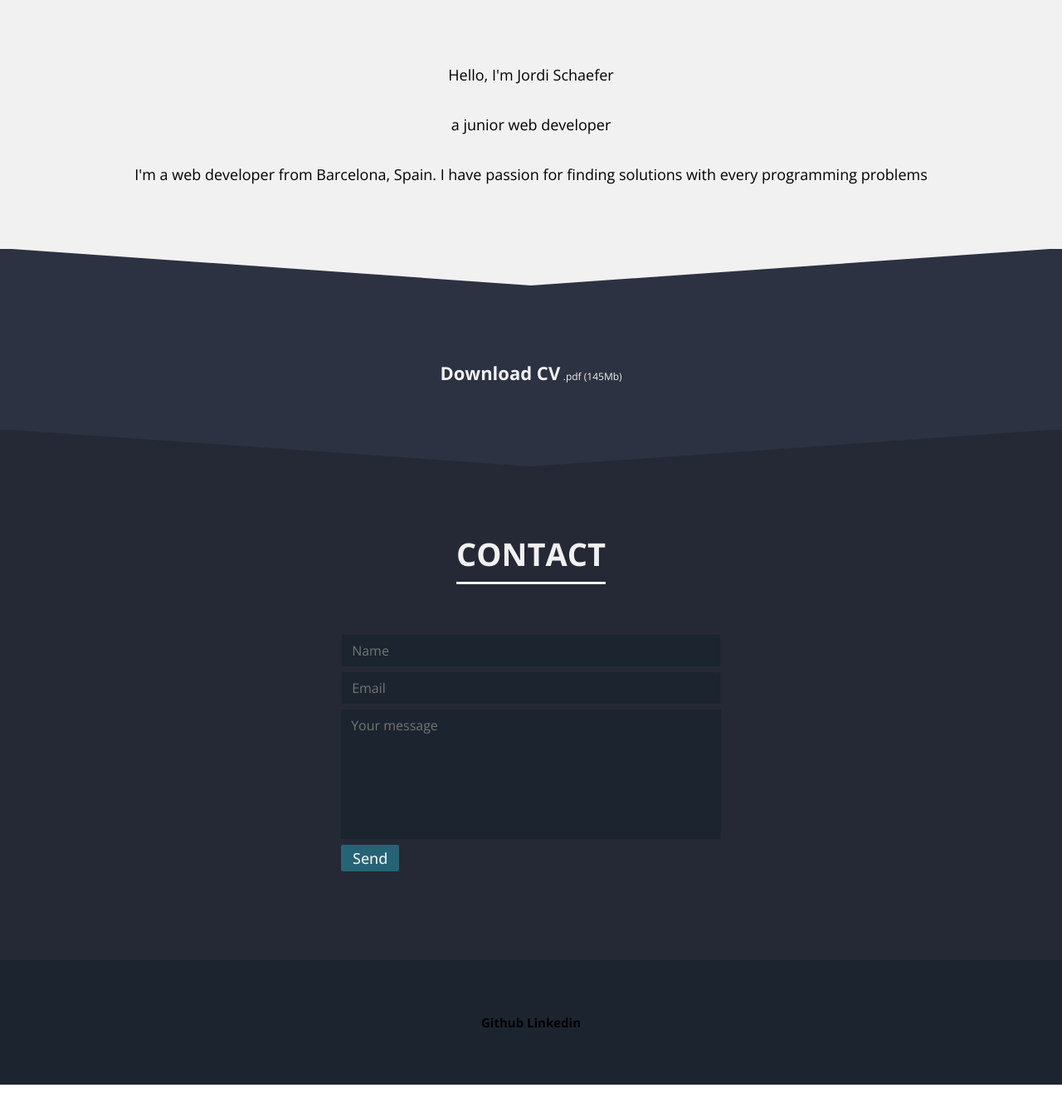
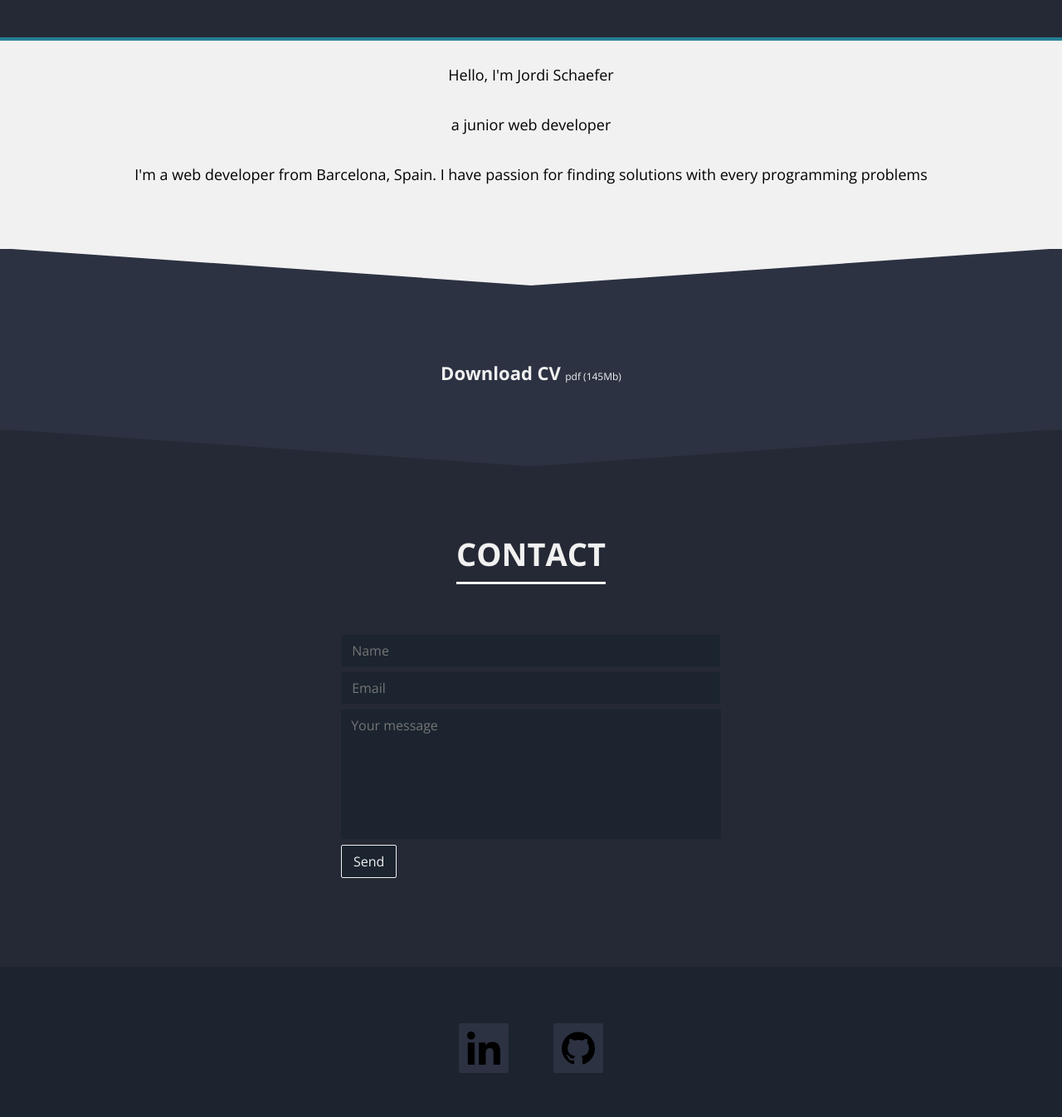
Before and after one commit to JSchaefer21/portfolio, a React (Create React App) app in the folder app/: page / in a window 1280 px wide. Shown: the top 1346 px of the page at 83% size. Before the commit the page ends 1307 px from the top, so only its background shows below. Built offline with nearby package versions, Linux system fonts and the light colour scheme.

Commit message:
Update header and footer with links

```diff
--- a/app/src/components/CV.jsx
+++ b/app/src/components/CV.jsx
@@ -2,8 +2,11 @@ import '../styles/CV.sass'
 
 function CV(){
     return <div className='CV' >
-        <a className='CV__tittle' href="../../CV_Jordi_Schaefer.pdf" download="CV_Jordi_Schaefer.pdf">Download CV</a>
-        <p className='CV__description'> .pdf (145Mb)</p>
+        <a className='CV__tittle' href="../../CV_Jordi_Schaefer.pdf" download="CV_Jordi_Schaefer.pdf">
+            Download CV
+            <p className='CV__description'> pdf (145Mb)</p>
+        </a>
+
     </div>
 }
 
--- a/app/src/components/Formular.jsx
+++ b/app/src/components/Formular.jsx
@@ -19,7 +19,7 @@ function Formular(){
             setMessage('Email is not valid')
             return
         } else if(e.target.message.value === '') {
-            setMessage('There is no message to send')
+            setMessage('Message is empty')
             return
         }
 
--- a/app/src/components/Home.jsx
+++ b/app/src/components/Home.jsx
@@ -31,7 +31,12 @@ function Home(){
                 <Formular/>
             </div>
             <div className="Home__contact mw">
-                <h2>Github  Linkedin</h2>
+                <a href="https://www.linkedin.com/in/jordi-schaefer" style={{display: "table-cell"}} target="_blank" rel="noreferrer">
+                    <img className='contact-logo' src='../../linkedin_logo.png' alt=''/>
+                </a>
+                <a href="https://github.com/JSchaefer21" style={{display: "table-cell"}} target="_blank" rel="noreferrer">
+                    <img className='contact-logo' src='../../github_logo.png' alt=''/>
+                </a>
             </div>
         </footer>
 
--- a/app/src/styles/CV.sass
+++ b/app/src/styles/CV.sass
@@ -3,20 +3,25 @@
 .CV
     display: flex
     align-items: center
-    gap: 0.2rem
     margin-top: 5rem
     margin-bottom: 3rem
 
 .CV__tittle
+    display: flex
+    flex-direction: row
+    gap: 0.3rem
     text-decoration: none
     cursor: pointer
     color: base.$almost-white
     font-size: 22px
     font-weight: 700
     margin: 0
+    &:hover
+        color: base.$main-color
 
 .CV__description
     margin: 0
     color: base.$almost-white
     font-size: 12px
-    margin-top: 8px
+    font-weight: 400
+    margin-top: 11px
--- a/app/src/styles/Formular.sass
+++ b/app/src/styles/Formular.sass
@@ -45,13 +45,17 @@
 
 .Formular__button
     cursor: pointer
-    font-size: 18px
-    font-weight: 500
+    font-size: 16px
+    font-weight: 400
     border-radius: 2px
-    padding: 4px 14px
+    padding: 8px 14px
     color: base.$almost-white
-    border: none
-    background-color: #246475
+    border: 1px solid base.$almost-white
+    background-color: base.$dark-color
+    &:hover
+        background-color: base.$main-color
+        border: 1px solid base.$main-color
+
 
 .Formular__info
     font-size: 16px
--- a/app/src/styles/Home.sass
+++ b/app/src/styles/Home.sass
@@ -7,7 +7,14 @@
 
 
 .Home__header
+    position: fixed
     top: 0
+    z-index: 1
+    display: flex
+    height: 45px
+    width: 100%
+    background-color: base.$medium-color
+    border-bottom: 4px solid base.$main-color
 
 
 .Home__body
@@ -52,7 +59,18 @@
 .Home__contact
     margin-top: -1px
     background-color: base.$dark-color
-    height: 150px
+    height: 200px
     display: flex
     align-items: center
     justify-content: center
+    gap: 3rem
+
+.contact-logo
+    width: 40px
+    height: 40px
+    background-color: base.$light-color
+    padding: 10px
+    cursor: pointer
+    border-radius: 2px
+    &:hover
+        background-color: base.$main-color
--- a/app/src/styles/base.sass
+++ b/app/src/styles/base.sass
@@ -3,5 +3,6 @@ $almost-white: #f1f1f1
 $light-color: #2c3242
 $medium-color: #252935
 $dark-color: #1b242f
+$main-color: #267f97
 
 $font-size: 1rem
```
Also changed, not shown: app/public/github_logo.png (added), app/public/linkedin_logo.png (added).
